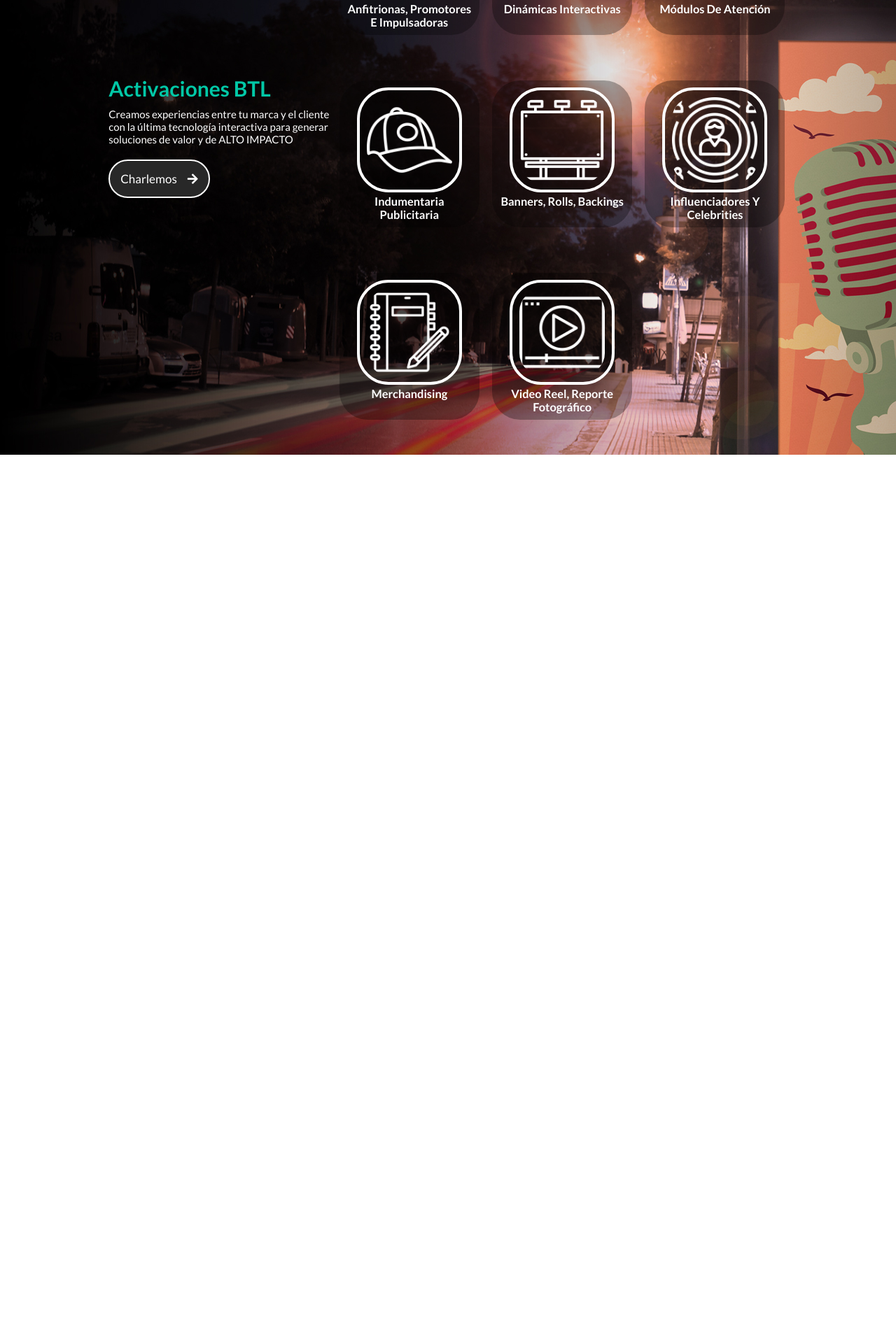
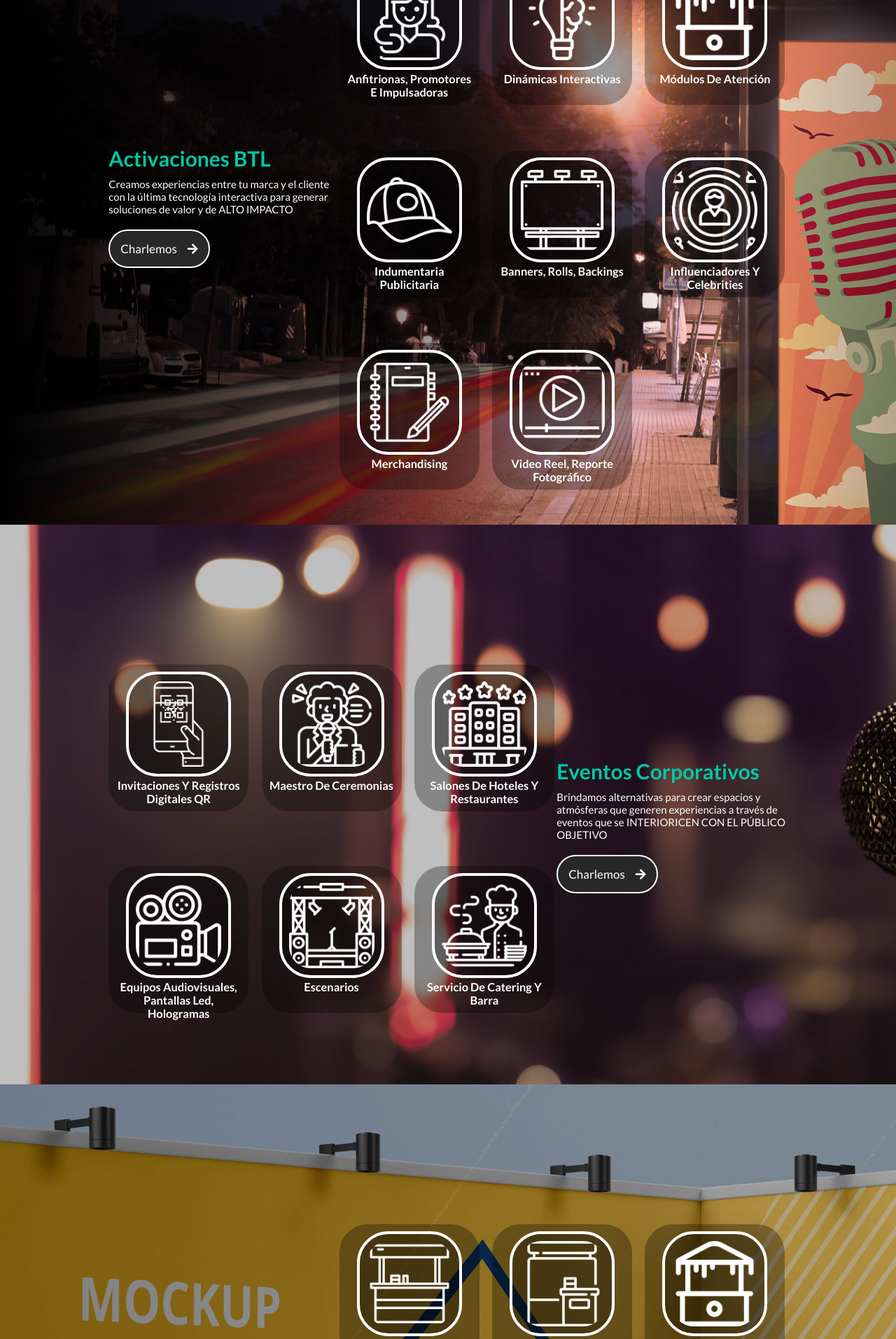
Before and after one commit to virutasoft/adnMarketing, a PHP site: page / in a window 1280 px wide. Shown: the part 4000-5914 px from the top of the page at 70% size. Before the commit the page ends 4650 px from the top, so only its background shows below. Run offline with PHP 8.4, Linux system fonts and the light colour scheme.

Commit message:
Stands and fair modules section finished

```diff
--- a/css/styles.css
+++ b/css/styles.css
@@ -289,9 +289,8 @@ section {
       -ms-flex-align: center;
           align-items: center;
   background: #02c8a7;
-  background: -webkit-gradient(linear, left top, right top, from(#02c8a7), to(#c0dfcb));
-  background: linear-gradient(90deg, #02c8a7 0%, #c0dfcb 100%);
-  filter: progid:DXImageTransform.Microsoft.gradient(startColorstr="#02c8a7",endColorstr="#c0dfcb",GradientType=1);
+  background: linear-gradient(153deg, #02c8a7 0%, #9dc898 100%);
+  filter: progid:DXImageTransform.Microsoft.gradient(startColorstr="#02c8a7",endColorstr="#9dc898",GradientType=1);
   min-height: 100vh;
   width: 100vw;
   overflow: hidden;
@@ -438,6 +437,7 @@ section {
       justify-content: space-around;
   padding: 0 4rem;
   z-index: 100;
+  padding-top: 10rem;
 }
 
 .services .row .content-2 {
@@ -503,6 +503,13 @@ section {
 .services .row .services__activaciones .boxes-container .box img h3.service__description-text {
   font-size: 3rem;
   color: var(--white);
+}
+
+.services .row__events {
+  -webkit-box-orient: horizontal;
+  -webkit-box-direction: reverse;
+      -ms-flex-flow: row-reverse;
+          flex-flow: row-reverse;
 }
 
 @media (max-width: 1200px) {
--- a/index.html
+++ b/index.html
@@ -181,7 +181,7 @@
                         <h2>EVENTOS
                             CORPORATIVOS</h2>
                         <p>Lorem ipsum dolor sit amet consectetur adipisicing elit. Voluptates, nisi cum recusandae repellat neque veniam delectus exercitationem incidunt porro vero nulla voluptate odit dicta hic. Cumque voluptatibus asperiores at quaerat.</p>
-                        <a class="btn" href="#">ver servicio <i class="fas fa-eye"></i></a>
+                        <a class="btn" href="#services__events">ver servicio <i class="fas fa-eye"></i></a>
                     </div>
                 </div>
                 <div class="face face2">
@@ -239,7 +239,7 @@
     </section>
     <!-- SERVICES MAIN END -->
     <!-- SERVICES SECTION STARTS -->
-    <section class="services" id="services__btl" style="background: url(images/btl.jpg) no-repeat;">
+    <section class="services" id="services__btl" style="background: url(images/btl.jpg) no-repeat; background-attachment: fixed;">
 
         <div class="row">
             <div class="content-2">
@@ -299,7 +299,125 @@
 
     </section>
 
+    <!-- CORPORATIVE EVENTS SECTION STARTS -->
+    <section class="services events" id="services__events" style="background: url(images/eventos-corporativos.jpg) no-repeat;">
 
+        <div class="row row__events">
+            <div class="content-2">
+                <h3>eventos corporativos</h3>
+                <p>
+                    Brindamos alternativas para crear
+                    espacios y atmósferas que generen
+                    experiencias a través de eventos que se<span> INTERIORICEN CON EL PÚBLICO OBJETIVO</span>
+                </p>
+                <a href="#contact" class="btn">charlemos<i class="fas fa-arrow-right slider-icon1"></i></a>
+            </div>
+
+            <div class="services__activaciones" >
+
+                <div class="boxes-container">
+                    <div class="box">
+                        <img src="images/iconos-servicios/invitaciones-y-registros-qr.png" alt="Invitaciones y registros digitales qr">
+                        <h3 class="service__description-text">Invitaciones y registros digitales QR</h3>
+                    </div>
+
+                    <div class="box">
+                        <img src="images/iconos-servicios/maestro-de-ceremonias.png" alt="Maestro de ceremonias">
+                        <h3 class="service__description-text">maestro de ceremonias</h3>
+                    </div>
+
+                    <div class="box">
+                        <img src="images/iconos-servicios/salones-de-hoteles.png" alt="Salones de hoteles restaurantes">
+                        <h3 class="service__description-text">Salones de hoteles y restaurantes</h3>
+                    </div>
+
+                    <div class="box">
+                        <img src="images/iconos-servicios/equipos-audiovisuales.png" alt="Equipos audiovisuales pantallas led y hologramas">
+                        <h3 class="service__description-text">Equipos audiovisuales, pantallas led, hologramas</h3>
+                    </div>
+
+                    <div class="box">
+                        <img src="images/iconos-servicios/escenarios.png" alt="Escenarios">
+                        <h3 class="service__description-text">Escenarios</h3>
+                    </div>
+
+                    <div class="box">
+                        <img src="images/iconos-servicios/catering.png" alt="Servicio de catering y barra">
+                        <h3 class="service__description-text">Servicio de catering y barra</h3>
+                    </div>
+
+
+                </div>
+            </div>
+        </div>
+    </section>
+    <!-- CORPORATIVE EVENTS SECTION ENDS -->
+
+    <!-- STANDS AND FAIR MODULES STARTS -->
+    <section class="services fair-stands" id="services__fair-stands" style="background: url(images/stands.jpg) no-repeat; background-attachment: fixed;">
+
+
+        <div class="row">
+            <div class="content-2">
+                <h3>stands y módulos feriales</h3>
+                <p>
+                    Somos conscientes de lo
+                    importante que es para las marcas
+                    el ser presentadas de la manera
+                    más adecuada con a una verdadera
+                    propuesta 360 que genere una<span> EXPERIENCIA MEMORABLE</span>
+                </p>
+                <a href="#contact" class="btn">charlemos<i class="fas fa-arrow-right slider-icon1"></i></a>
+            </div>
+
+            <div class="services__activaciones" >
+
+                <div class="boxes-container">
+                    <div class="box">
+                        <img src="images/iconos-servicios/diseno-de-stands.png" alt="Concepto diseño e implementación de stands">
+                        <h3 class="service__description-text">implementación de stands </h3>
+                    </div>
+
+                    <div class="box">
+                        <img src="images/iconos-servicios/modulos-pop.png" alt="Módulos POP y Counters de atención">
+                        <h3 class="service__description-text">Módulos POP y Counters de atención</h3>
+                    </div>
+
+                    <div class="box">
+                        <img src="images/iconos-servicios/modulos-de-atencion.png" alt="Islas y puntos de ventas">
+                        <h3 class="service__description-text">Islas y puntos de venta</h3>
+                    </div>
+
+                    <div class="box">
+                        <img src="images/iconos-servicios/displays.png" alt="Displays, gigantografías">
+                        <h3 class="service__description-text">Displays, gigantografías</h3>
+                    </div>
+
+                    <div class="box">
+                        <img src="images/iconos-servicios/letreros-corporativos.png" alt="Letreros corporativos y banners
+                        publicitarios">
+                        <h3 class="service__description-text">Letreros corporativos y banners
+                            publicitarios</h3>
+                    </div>
+
+                    <div class="box">
+                        <img src="images/iconos-servicios/ploteo-y-rotulacion.png" alt="Letras volumétricas, ploteo y rotulación">
+                        <h3 class="service__description-text">Letras volumétricas, ploteo y rotulación</h3>
+                    </div>
+
+                    <div class="box">
+                        <img src="images/iconos-servicios/almacenamiento-y-logistica.png" alt="Logística de activos
+                        publicitarios">
+                        <h3 class="service__description-text">logística de activos
+                            publicitarios</h3>
+                    </div>
+
+
+                </div>
+            </div>
+        </div>
+    </section>
+    <!-- STANDS AND FAIR MODULES ENDS -->
 
     <!-- SERVICES SECTION ENDS -->
 
--- a/styles.scss
+++ b/styles.scss
@@ -278,10 +278,10 @@ section{
     justify-content: center;
     align-items: center;
     background: rgb(2,200,167);
-    background: -moz-linear-gradient(90deg, rgba(2,200,167,1) 0%, rgba(192,223,203,1) 100%);
-    background: -webkit-linear-gradient(90deg, rgba(2,200,167,1) 0%, rgba(192,223,203,1) 100%);
-    background: linear-gradient(90deg, rgba(2,200,167,1) 0%, rgba(192,223,203,1) 100%);
-    filter: progid:DXImageTransform.Microsoft.gradient(startColorstr="#02c8a7",endColorstr="#c0dfcb",GradientType=1);
+    background: -moz-linear-gradient(153deg, rgba(2,200,167,1) 0%, rgba(157,200,152,1) 100%);
+    background: -webkit-linear-gradient(153deg, rgba(2,200,167,1) 0%, rgba(157,200,152,1) 100%);
+    background: linear-gradient(153deg, rgba(2,200,167,1) 0%, rgba(157,200,152,1) 100%);
+    filter: progid:DXImageTransform.Microsoft.gradient(startColorstr="#02c8a7",endColorstr="#9dc898",GradientType=1);
     min-height: 100vh;
     width: 100vw;
     // text-align: center;
@@ -428,6 +428,7 @@ section{
         justify-content: space-around;
         padding: 0 4rem;
         z-index: 100;
+        padding-top: 10rem;
 
 
         .content-2{
@@ -492,6 +493,10 @@ section{
 
 
         }
+    }
+
+    .row__events{
+        flex-flow: row-reverse;
     }
 
 }
```
Also changed, not shown: images/stand.jpg, images/stands-de-exhibicion.jpg, images/stands.jpg, 1 other file.
